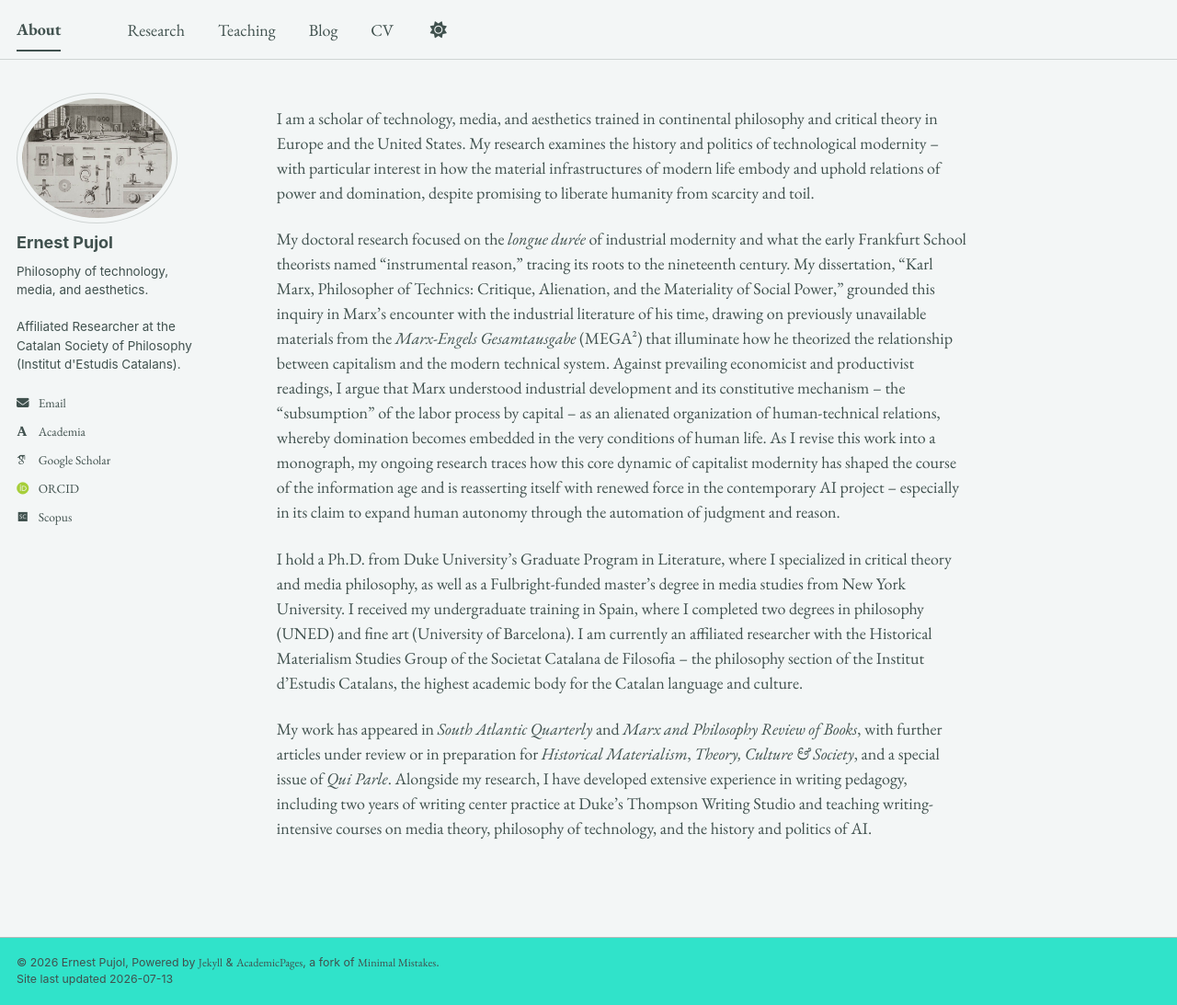
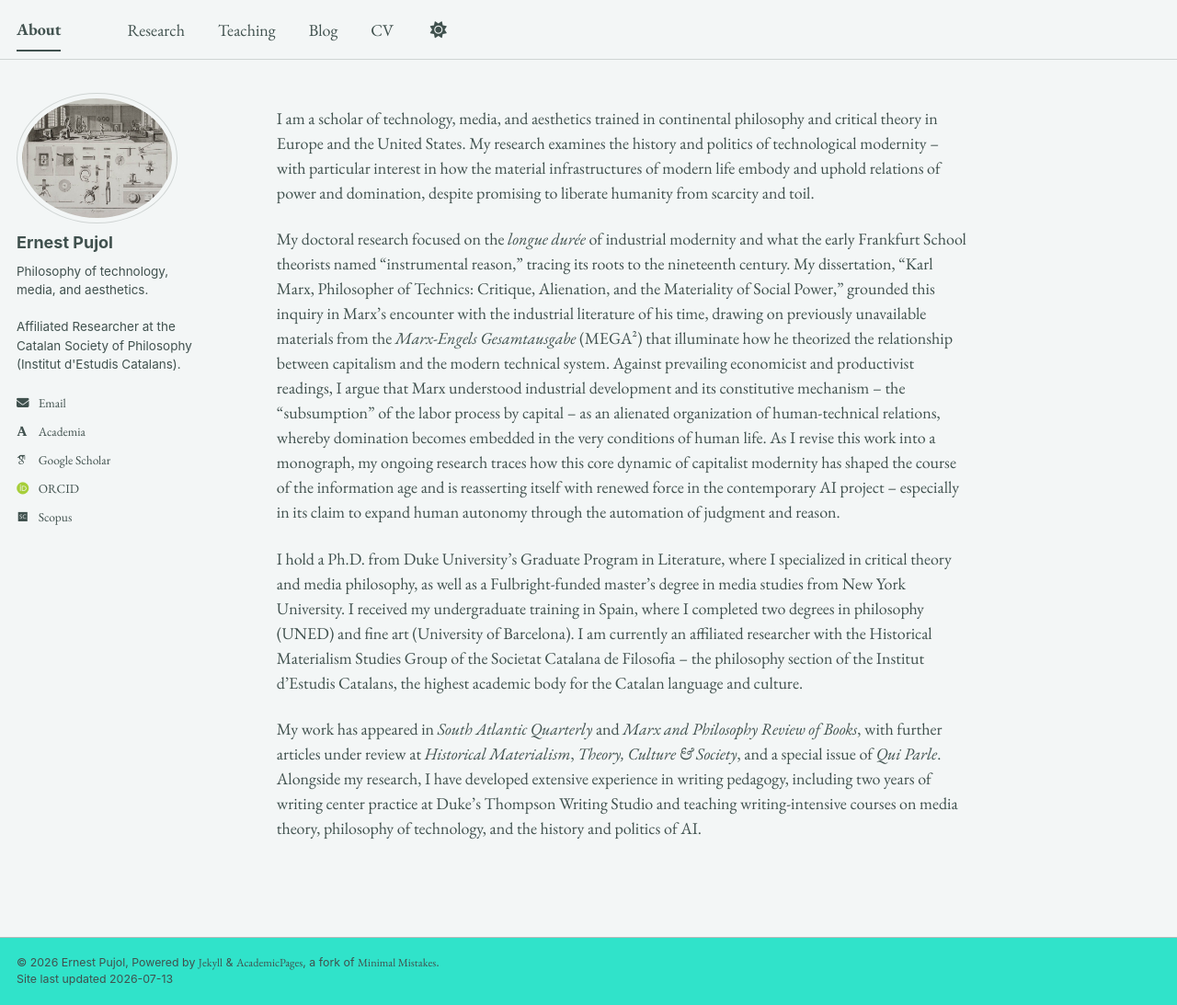
Before and after one commit to epujol90/epujol90.github.io, a Jekyll site: the page built from _pages/about.md, in a window 1280 px wide and 1093 px high. Shown: the whole window at 92% size. Built offline with Jekyll 4.4.1, drawn with Linux system fonts in a browser that asks for light colours; some web fonts are replaced; a script bundle is joined from its source files by our own code; library files that are not in the unit come from our copies.

Commit message:
Update about.md

```diff
--- a/_pages/about.md
+++ b/_pages/about.md
@@ -12,4 +12,4 @@ My doctoral research focused on the _longue durée_ of industrial modernity and
 
 I hold a Ph.D. from Duke University’s Graduate Program in Literature, where I specialized in critical theory and media philosophy, as well as a Fulbright-funded master’s degree in media studies from New York University. I received my undergraduate training in Spain, where I completed two degrees in philosophy (UNED) and fine art (University of Barcelona). I am currently an affiliated researcher with the Historical Materialism Studies Group of the Societat Catalana de Filosofia -- the philosophy section of the Institut d’Estudis Catalans, the highest academic body for the Catalan language and culture.
 
-My work has appeared in _South Atlantic Quarterly_ and _Marx and Philosophy Review of Books_, with further articles under review or in preparation for _Historical Materialism_, _Theory, Culture & Society_, and a special issue of _Qui Parle_. Alongside my research, I have developed extensive experience in writing pedagogy, including two years of writing center practice at Duke’s Thompson Writing Studio and teaching writing-intensive courses on media theory, philosophy of technology, and the history and politics of AI.
+My work has appeared in _South Atlantic Quarterly_ and _Marx and Philosophy Review of Books_, with further articles under review at _Historical Materialism_, _Theory, Culture & Society_, and a special issue of _Qui Parle_. Alongside my research, I have developed extensive experience in writing pedagogy, including two years of writing center practice at Duke’s Thompson Writing Studio and teaching writing-intensive courses on media theory, philosophy of technology, and the history and politics of AI.
```
